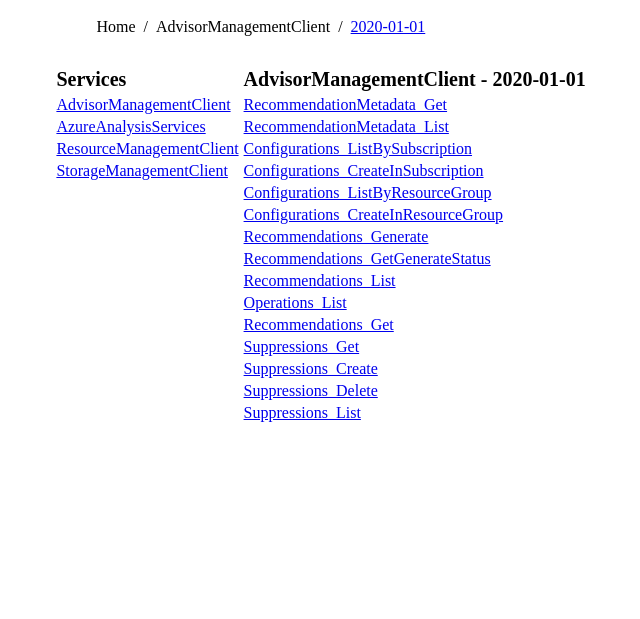
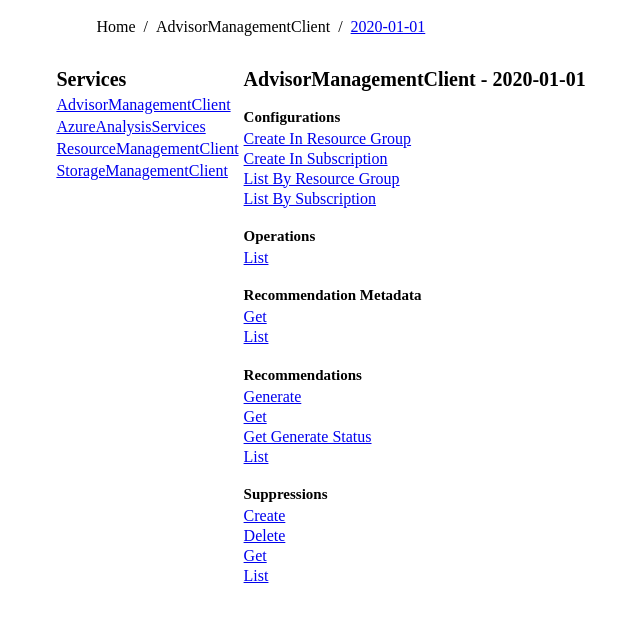
Before and after one commit to MaximRouiller/azure-rest-api-code-samples, a Gatsby site: page /AdvisorManagementClient/2020-01-01 in a window 1280 px wide. Shown: the part 65-684 px from the top of the page, without its empty margins (90-730 px from the left). Built offline with nearby package versions, Linux system fonts and the light colour scheme; Gatsby itself is replaced by a stand-in of ours.

Commit message:
Group operations and format names for version page

```diff
--- a/src/templates/version.js
+++ b/src/templates/version.js
@@ -1,24 +1,42 @@
 import React from 'react';
 import { Link as GatsbyLink } from 'gatsby';
-import { Box, Flex, Divider, Link } from '@chakra-ui/react';
+import { Flex, Divider, Link, Heading } from '@chakra-ui/react';
 
 import Layout from '../components/layout';
 
 const VersionPage = ({ pageContext, location }) => {
   const { service, version, generated } = pageContext;
 
+  const groups = [];
+  for (const { operationId } of generated) {
+    const [groupName, operationName] = operationId.split('_');
+    const group = groups.find((g) => g.groupName === groupName);
+    if (group) {
+      group.operations.push(operationName);
+    } else {
+      groups.push({ groupName, operations: [operationName] });
+    }
+  }
+
   return (
     <Layout pageTitle={`${service} - ${version}`} location={location}>
-      <Flex direction='column'>
-        {generated.map(({ operationId }) => (
-          <Box key={operationId}>
-            <Link as={GatsbyLink} to={`./${operationId}`}>
-              {operationId}
-            </Link>
-            <Divider my={2} />
-          </Box>
+      {groups
+        .sort((a, b) => a.groupName.localeCompare(b.groupName))
+        .map(({ groupName, operations }) => (
+          <Flex direction='column' key={groupName}>
+            <Heading fontSize={15} mb={4}>
+              {groupName.split(/(?=[A-Z])/).join(' ')}
+            </Heading>
+            {operations
+              .sort((a, b) => a.localeCompare(b))
+              .map((operation) => (
+                <Link as={GatsbyLink} to={`./${groupName}_${operation}`} key={operation} mb={2}>
+                  {operation.split(/(?=[A-Z])/).join(' ')}
+                </Link>
+              ))}
+            <Divider mt={2} mb={4} />
+          </Flex>
         ))}
-      </Flex>
     </Layout>
   );
 };
```
